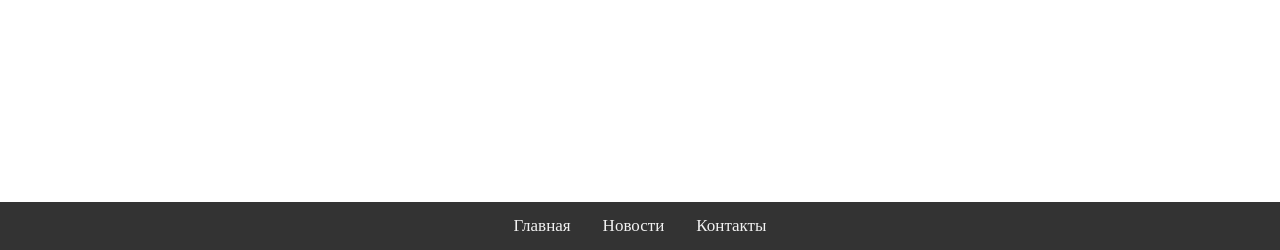
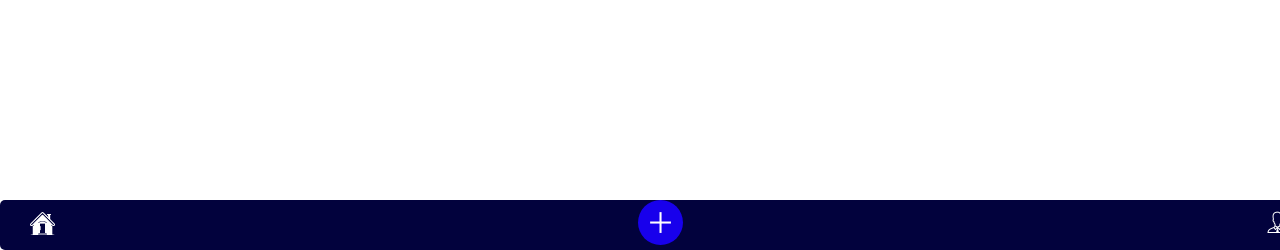
Before and after one commit to Disance/tg-webApp, a PHP site: page / in a window 1280 px wide. Shown: the part 550-800 px from the top of the page. Run offline with PHP 8.4, Linux system fonts and the light colour scheme; some libraries are stand-ins or nearby versions.

Commit message:
NavBar 1.1

```diff
--- a/App.css
+++ b/App.css
@@ -1,28 +1,48 @@
 body {
     margin: 0;
+    background-color: white;
   }
 
   .navbar {
+    border-radius: 5px 5px;
     overflow: hidden;
-    background-color: #333;
+    background-color: #02023d;
     position: fixed;
     bottom: 0;
     width: 100%;
     display: flex;
-    justify-content: center; /* Центрирование элементов */
+    justify-content: space-between; /* Распределение элементов */
+    padding: 0 20px; /* Отступы по краям */
   }
 
   .navbar a {
+    border-radius: 50%;
     display: block;
     color: #f2f2f2;
     text-align: center;
-    padding: 14px 16px;
+    padding: 10px 10px;
     text-decoration: none;
     font-size: 17px;
   }
 
+  .navbar a:nth-child(2) {
+    background-color: #1800ec; /* Цвет фона */
+    color: black; /* Цвет текста */
+    width: 25px;
+    height: 25px;
+    border-radius: 50%;
+    display: flex; /* Для центрирования контента внутри */
+    align-items: center; /* Центрировать по вертикали */
+    justify-content: center; /* Центрировать по горизонтали */
+    padding-bottom: 10px;
+  }
+
+  .navbar a.center {
+    margin: 0 auto; /* Центрирование центрального элемента */
+  }
+
   .navbar a:hover {
-    background: #ddd;
+    background: #040475;
     color: black;
   }
 
--- a/index.html
+++ b/index.html
@@ -11,9 +11,9 @@
     <h1>Фиксированное меню снизу</h1>
 
 <div class="navbar">
-  <a href="#">Главная</a>
-  <a href="#">Новости</a>
-  <a href="#">Контакты</a>
+  <a href="#"><img src="./png/icons8-главная-48.png" width="25px" alt=""></a>
+  <a href="#"><img src="./png/icons8-плюс-24.png" width="25px" alt=""></a>
+  <a href="#"><img src="./png/icons8-администратор-50.png" width="25px" alt=""></a>
 </div>
 </body>
 </html>
```
Also changed, not shown: png/icons8-администратор-50.png (added), png/icons8-главная-48.png (added), png/icons8-плюс-24.png (added).
